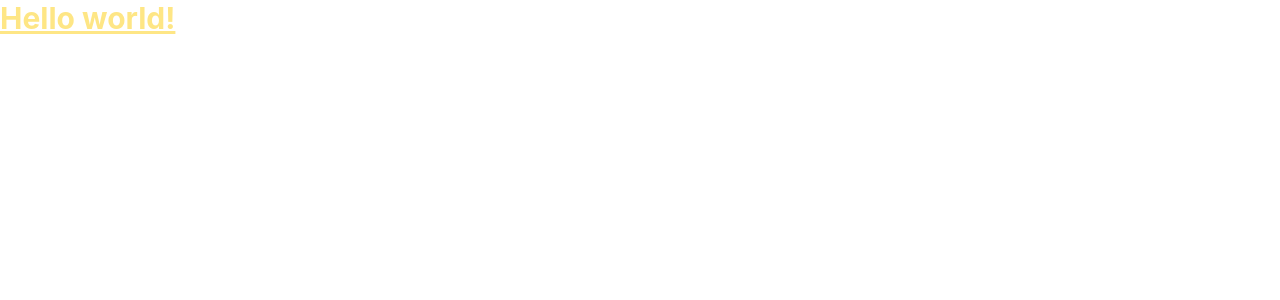
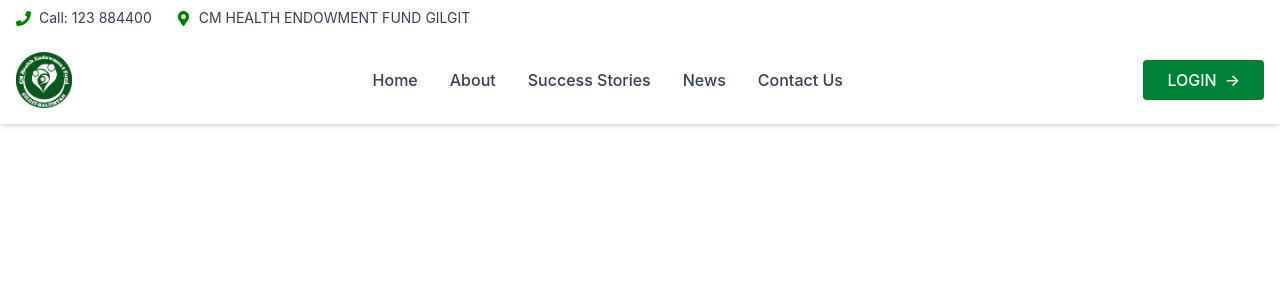
Before and after one commit to muhammad230/cmhef.sata, a React (Vite) app: page / in a window 1280 px wide. Shown: the top 300 px of the page. Built offline with nearby package versions, Linux system fonts and the light colour scheme.

Commit message:
add header

```diff
--- a/package.json
+++ b/package.json
@@ -13,6 +13,7 @@
     "@tailwindcss/vite": "^4.2.2",
     "react": "^19.2.4",
     "react-dom": "^19.2.4",
+    "react-icons": "^5.6.0",
     "tailwindcss": "^4.2.2"
   },
   "devDependencies": {
--- a/src/App.jsx
+++ b/src/App.jsx
@@ -1,13 +1,11 @@
-import react from 'react'
+import React from 'react'
 import './App.css'
+import Header from './Component/Header'
 
 function App() {
-
   return (
     <>
-     <h1 class="text-3xl font-bold underline text-amber-200">
-    Hello world!
-  </h1>
+      <Header />
     </>
   )
 }
--- /dev/null
+++ b/src/Component/Header.jsx
@@ -0,0 +1,114 @@
+import React, { useState } from "react";
+import { FaMapMarkerAlt } from "react-icons/fa";
+import { FaPhone } from "react-icons/fa";
+
+const Header = () => {
+  const [isOpen, setIsOpen] = useState(false);
+
+  const navLinks = [
+    { label: "Home", href: "#home" },
+    { label: "About", href: "#about" },
+    { label: "Success Stories", href: "#success-stories" },
+    { label: "News", href: "#news" },
+    { label: "Contact Us", href: "#contact" },
+  ];
+
+  return (
+    <>
+      {/* Top Contact Bar */}
+      <div className="bg-white px-4 py-2 text-sm text-gray-700">
+        <div className="max-w-7xl mx-auto flex items-center justify-between">
+          <div className="flex items-center gap-6">
+            <span className="flex items-center gap-2">
+              <span>
+                <FaPhone color="green" size={15} />
+              </span>{" "}
+              Call: 123 884400
+            </span>
+            <span className="flex items-center gap-2">
+              <span className="text-green-500">
+                <FaMapMarkerAlt color="green" size={15} />
+              </span>{" "}
+              CM HEALTH ENDOWMENT FUND GILGIT
+            </span>
+          </div>
+        </div>
+      </div>
+
+      {/* Header */}
+      <header className="bg-white shadow-md">
+        <div className="max-w-7xl mx-auto px-4 py-4 flex items-center justify-between">
+          {/* Logo */}
+          <div className="flex items-center gap-2">
+            <img
+              src="/images/cmhef-logo.png"
+              alt="CMHEF Logo"
+              className="w-14 h-14 object-contain cursor-pointer"
+            />
+          </div>
+
+          {/* Desktop Navigation */}
+          <nav className="hidden md:flex items-center gap-8">
+            {navLinks.map((link) => (
+              <a
+                key={link.label}
+                href={link.href}
+                className="text-gray-700 hover:text-green-700 font-medium transition-colors"
+              >
+                {link.label}
+              </a>
+            ))}
+          </nav>
+
+          {/* Login Button */}
+          <div className="hidden md:block">
+            <button className="bg-green-700 text-white px-6 py-2 rounded hover:bg-green-800 font-medium transition-colors flex items-center gap-2">
+              LOGIN <span>→</span>
+            </button>
+          </div>
+
+          {/* Mobile Menu Button */}
+          <button
+            className="md:hidden text-gray-700"
+            onClick={() => setIsOpen(!isOpen)}
+          >
+            <svg
+              className="w-6 h-6"
+              fill="none"
+              stroke="currentColor"
+              viewBox="0 0 24 24"
+            >
+              <path
+                strokeLinecap="round"
+                strokeLinejoin="round"
+                strokeWidth={2}
+                d="M4 6h16M4 12h16M4 18h16"
+              />
+            </svg>
+          </button>
+        </div>
+
+        {/* Mobile Navigation */}
+        {isOpen && (
+          <nav className="md:hidden bg-gray-50 px-4 py-4 border-t">
+            {navLinks.map((link) => (
+              <a
+                key={link.label}
+                href={link.href}
+                className="block py-2 text-gray-700 hover:text-green-700 font-medium"
+                onClick={() => setIsOpen(false)}
+              >
+                {link.label}
+              </a>
+            ))}
+            <button className="w-full mt-4 bg-green-700 text-white px-6 py-2 rounded hover:bg-green-800 font-medium transition-colors">
+              LOGIN
+            </button>
+          </nav>
+        )}
+      </header>
+    </>
+  );
+};
+
+export default Header;
```
Also changed, not shown: public/images/cmhef-logo.png (added), 1 other file (tests, documents, lock files or other folders).
